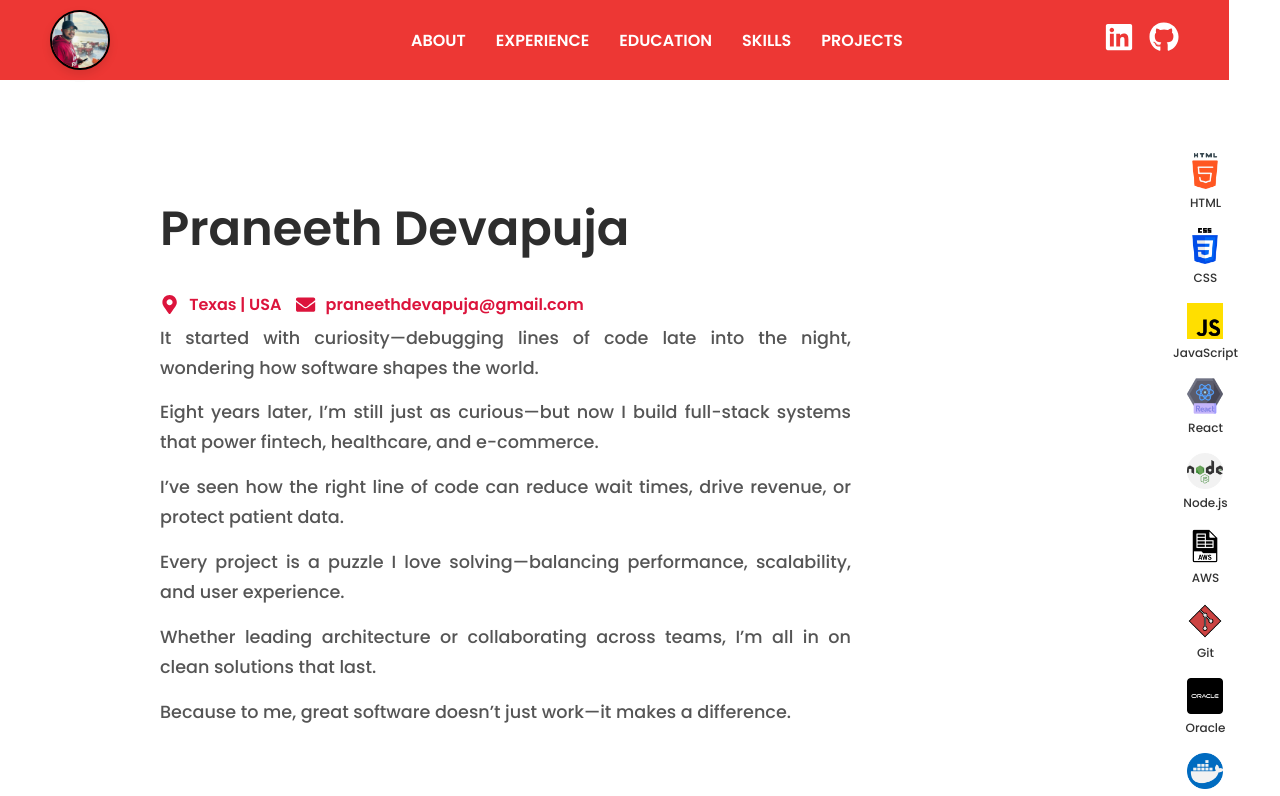
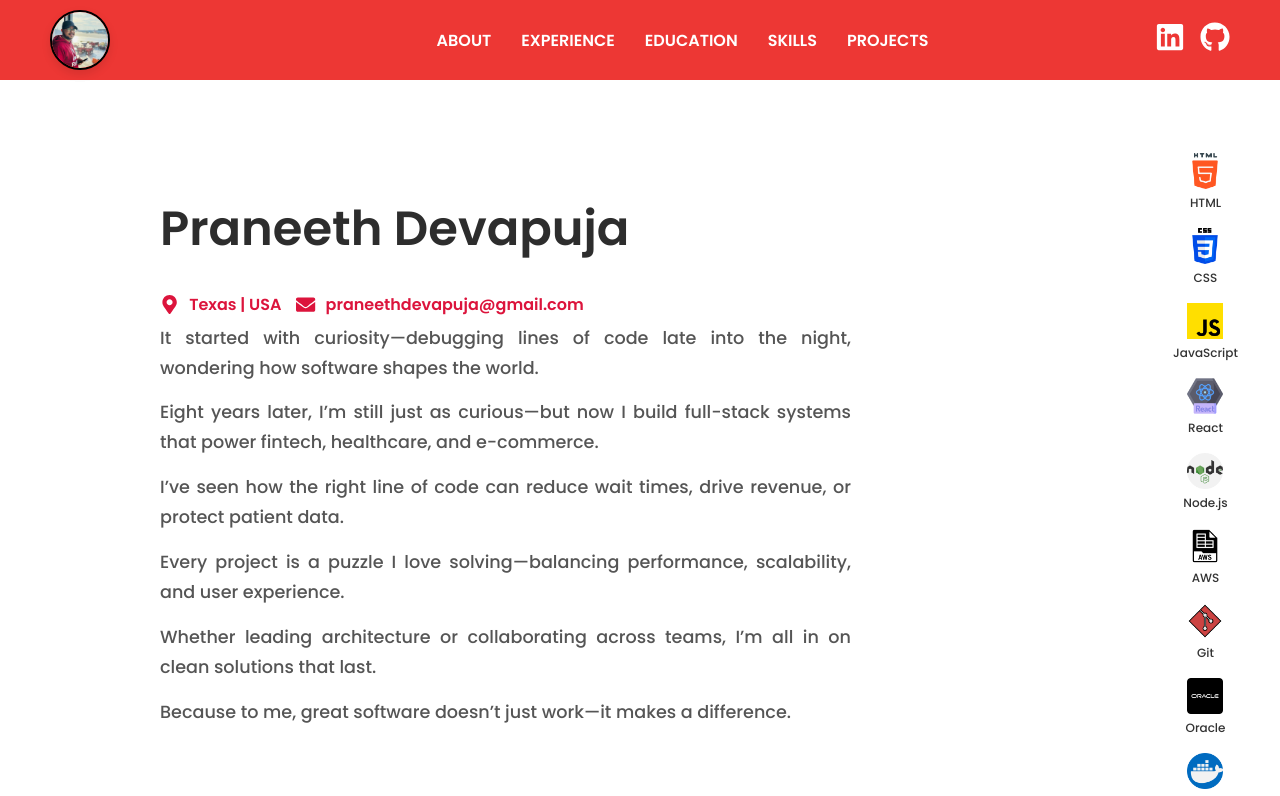
Before and after one commit to devapujap/Praneeth_devapuja, a React (Create React App) app: page / in a window 1280 px wide. Shown: the top 796 px of the page. Built offline with nearby package versions, Linux system fonts and the light colour scheme.

Commit message:
version one changes

```diff
--- a/src/components/About/about.js
+++ b/src/components/About/about.js
@@ -49,7 +49,7 @@ const About = () => {
             <p><FaMapMarkerAlt className="icon" />Texas | USA</p>
             <p>
               <FaEnvelope className="icon" />
-              <a href="mailto:Ashwiniveddamoni02@gmail.com">praneethdevapuja@gmail.com</a>
+              <a href="mailto:praneethdevapuja@gmail.com">praneethdevapuja@gmail.com</a>
             </p>
           </div>
 
--- a/src/components/NavBar/navbar.css
+++ b/src/components/NavBar/navbar.css
@@ -3,7 +3,7 @@
     position: fixed;
     top: 0;
     left: 0;
-    width: 96%; /* Full width */
+    width: 100%; /* Full width */
     height: auto;
     background-color: #ed3734;
     display: flex;
```
